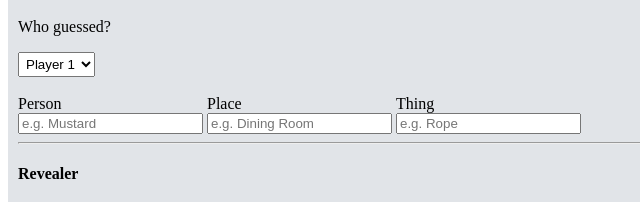
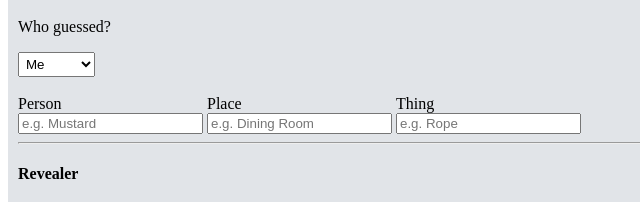
Before and after one commit to graydh/Clue-SAT-250H, a website: page public/index.html in a window 1280 px wide. Both pictures are taken after a click on the button "Start Game". Shown: the part 220-422 px from the top of the page, 0-640 px from the left. Drawn offline with nearby package versions, Linux system fonts and the light colour scheme.

Commit message:
added me option for guesser

```diff
--- a/public/index.html
+++ b/public/index.html
@@ -64,6 +64,7 @@
 			para.setAttribute("value", "Me");
 			let node = document.createTextNode("Me");
 			para.appendChild(node);
+			element.appendChild(para);
 			for (let i=1; i<numPlayers; i++) {
 				let para = document.createElement("option");
 				let playername = i;
@@ -105,7 +106,7 @@
 				cards = []
 			}
 			var almostall = ["Mustard","Scarlet","Green","White","Peacock","Billiard Room", "Study", "Lounge", "Dining Room", "Ball Room", "Conservatory", "Library", "Kitchen","Rope", "Knife", "Wrench", "Candlestick", "Revolver"];
-			$.post('/', {name: "Me", others: players.slice(1), cards: cards}).done(function(data) {
+			$.post('/', {name: "Me", others: players.slice(1), cards: almostall}).done(function(data) {
 				console.log(data);
 			})
 			$("#gamestart").hide()
```
